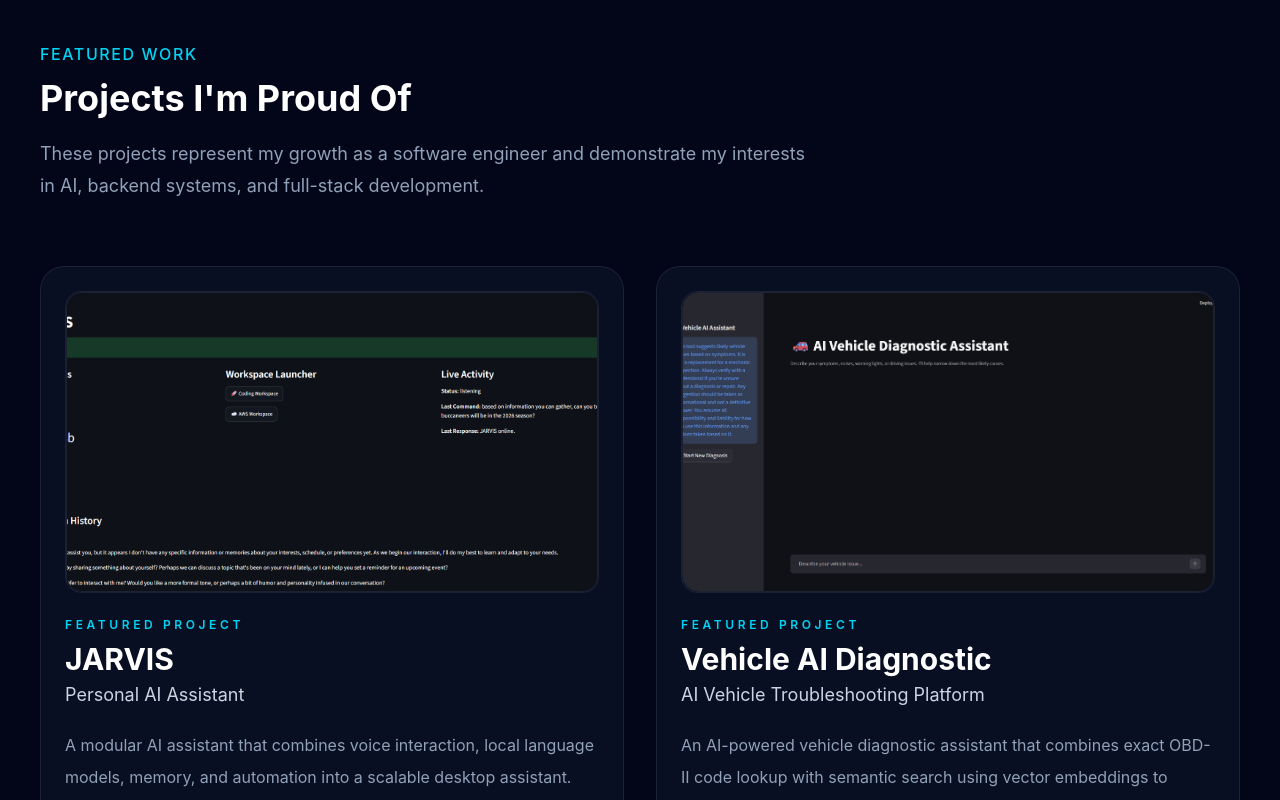
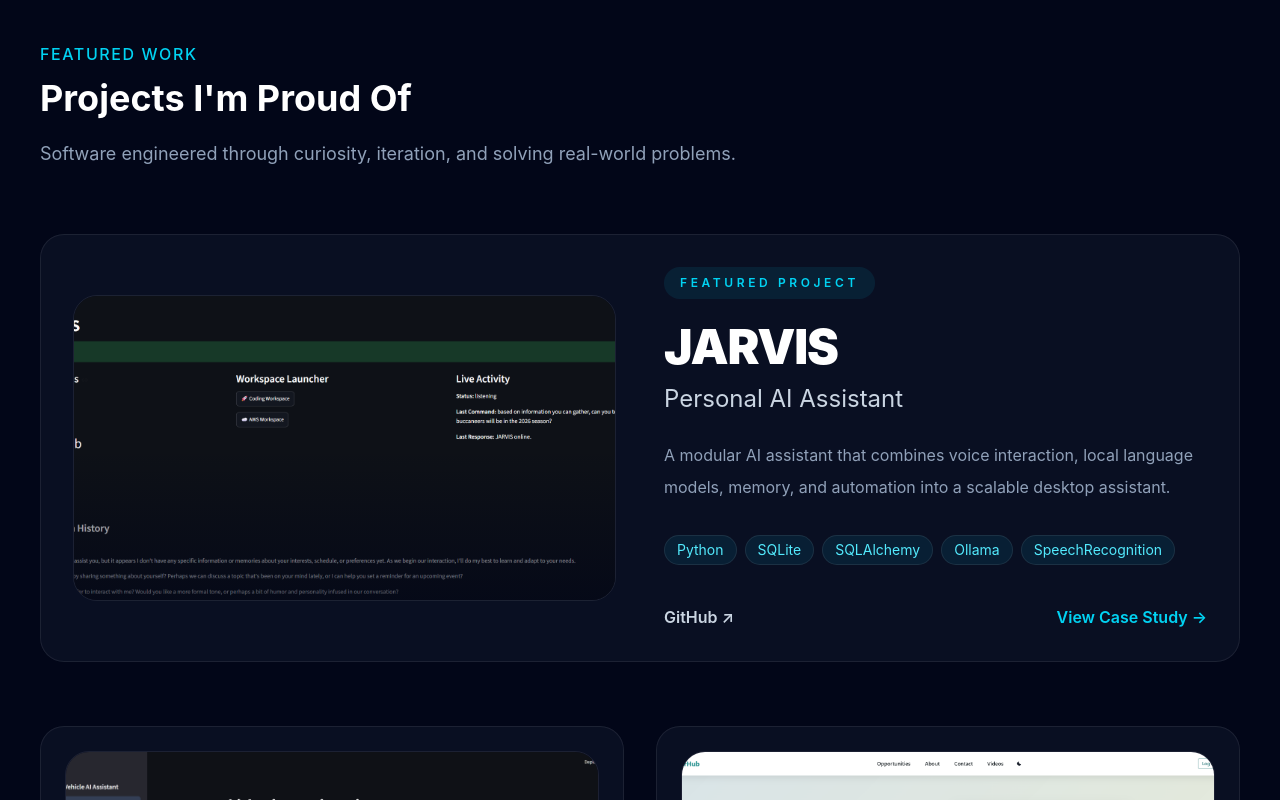
Before and after one commit to CPruett24/portfolio-website, a Next.js app: page / in a window 1280 px wide. Shown: the part 3600-4400 px from the top of the page. Built offline with nearby package versions, Linux system fonts and the light colour scheme.

Commit message:
feat: redesign featured project card

```diff
--- a/src/components/projects/ProjectCard.tsx
+++ b/src/components/projects/ProjectCard.tsx
@@ -1,50 +1,75 @@
-import Image from "next/image";
 import Link from "next/link";
 
 import Badge from "@/components/ui/Badge";
 import Card from "@/components/ui/Card";
+
 import ProjectImage from "./ProjectImage";
 
 import type { Project } from "@/types/projects";
 
 type Props = {
   project: Project;
+  featured?: boolean;
 };
 
-export default function ProjectCard({ project }: Props) {
+export default function ProjectCard({
+  project,
+  featured = false,
+}: Props) {
   return (
-    <Card>
-      <div className="overflow-hidden rounded-2xl border border-white/10">
-        <ProjectImage
-          src={project.image}
-          alt={project.title}
-        />
-      </div>
+    <Card
+      className={
+        featured
+          ? "overflow-hidden p-8 lg:grid lg:grid-cols-2 lg:gap-12 lg:items-center"
+          : "overflow-hidden"
+      }
+    >
+      <ProjectImage
+        src={project.image}
+        alt={project.title}
+      />
 
-      <div className="mt-6">
-        <p className="text-xs font-semibold uppercase tracking-[0.3em] text-cyan-400">
-          Featured Project
-        </p>
+      <div className={featured ? "" : "mt-6"}>
 
-        <h3 className="mt-2 text-3xl font-bold">
+        {featured && (
+          <span className="inline-flex rounded-full bg-cyan-500/10 px-4 py-2 text-xs font-semibold uppercase tracking-[0.3em] text-cyan-400">
+            Featured Project
+          </span>
+        )}
+
+        <h3
+          className={
+            featured
+              ? "mt-6 text-5xl font-black tracking-tight"
+              : "mt-2 text-3xl font-bold"
+          }
+        >
           {project.title}
         </h3>
 
-        <p className="mt-1 text-lg text-slate-300">
+        <p
+          className={
+            featured
+              ? "mt-3 text-2xl text-slate-300"
+              : "mt-2 text-lg text-slate-300"
+          }
+        >
           {project.tagline}
         </p>
 
-        <p className="mt-5 leading-8 text-slate-400">
+        <p className="mt-6 leading-8 text-slate-400">
           {project.shortDescription}
         </p>
 
-        <div className="mt-6 flex flex-wrap gap-2">
+        <div className="mt-8 flex flex-wrap gap-2">
           {project.technologies.map((tech) => (
-            <Badge key={tech}>{tech}</Badge>
+            <Badge key={tech}>
+              {tech}
+            </Badge>
           ))}
         </div>
 
-        <div className="mt-8 flex items-center justify-between">
+        <div className="mt-10 flex items-center justify-between">
           <Link
             href={project.github}
             target="_blank"
@@ -60,6 +85,7 @@
             View Case Study →
           </Link>
         </div>
+
       </div>
     </Card>
   );
--- a/src/components/projects/ProjectImage.tsx
+++ b/src/components/projects/ProjectImage.tsx
@@ -10,21 +10,23 @@
   alt,
 }: Props) {
   return (
-    <div className="overflow-hidden rounded-2xl border border-white/10">
+    <div className="group relative overflow-hidden rounded-3xl border border-white/10">
       <Image
         src={src}
         alt={alt}
-        width={1200}
-        height={675}
+        width={1400}
+        height={900}
         className="
           aspect-video
           w-full
           object-cover
           transition-transform
-          duration-500
+          duration-700
           group-hover:scale-105
         "
       />
+
+      <div className="absolute inset-0 bg-gradient-to-t from-slate-950/70 via-transparent to-transparent" />
     </div>
   );
 }
--- a/src/components/sections/Projects.tsx
+++ b/src/components/sections/Projects.tsx
@@ -1,41 +1,40 @@
-import Link from "next/link";
+import Section from "@/components/ui/Section";
+import SectionHeading from "@/components/ui/SectionHeading";
 
 import ProjectCard from "@/components/projects/ProjectCard";
-import Section from "@/components/ui/Section";
-import SectionHeading from "@/components/ui/SectionHeading";
 
 import { projects } from "@/data/projects";
 
 export default function Projects() {
-  const featuredProjects = projects.filter(
-    (project) => project.featured
-  );
+  const featured = projects.find((p) => p.slug === "jarvis");
+
+  const others = projects.filter((p) => p.slug !== "jarvis");
 
   return (
     <Section id="projects">
       <SectionHeading
         eyebrow="Featured Work"
         title="Projects I'm Proud Of"
-        subtitle="These projects represent my growth as a software engineer and demonstrate my interests in AI, backend systems, and full-stack development."
+        subtitle="Software engineered through curiosity, iteration, and solving real-world problems."
       />
 
+      {featured && (
+        <div className="mt-16">
+          <ProjectCard
+            project={featured}
+            featured
+          />
+        </div>
+      )}
+
       <div className="mt-16 grid gap-8 lg:grid-cols-2">
-        {featuredProjects.map((project) => (
+        {others.map((project) => (
           <ProjectCard
             key={project.slug}
             project={project}
           />
         ))}
       </div>
-
-      <div className="mt-16 flex justify-center">
-        <Link
-          href="/projects"
-          className="rounded-xl border border-cyan-500/30 px-6 py-3 font-semibold text-cyan-400 transition hover:bg-cyan-500 hover:text-white"
-        >
-          View All Projects
-        </Link>
-      </div>
     </Section>
   );
 }
--- a/src/components/ui/Card.tsx
+++ b/src/components/ui/Card.tsx
@@ -1,11 +1,18 @@
+import clsx from "clsx";
+
 type Props = {
   children: React.ReactNode;
+  className?: string;
 };
 
-export default function Card({ children }: Props) {
+export default function Card({
+  children,
+  className,
+}: Props) {
   return (
     <div
-      className="
+      className={clsx(
+        `
           group
           rounded-3xl
           border
@@ -18,7 +25,9 @@
           hover:-translate-y-2
           hover:border-cyan-500/40
           hover:shadow-[0_25px_60px_rgba(6,182,212,0.12)]
-      "
+        `,
+        className
+      )}
     >
       {children}
     </div>
```
Lines whose indentation alone changed are shown as unchanged.
